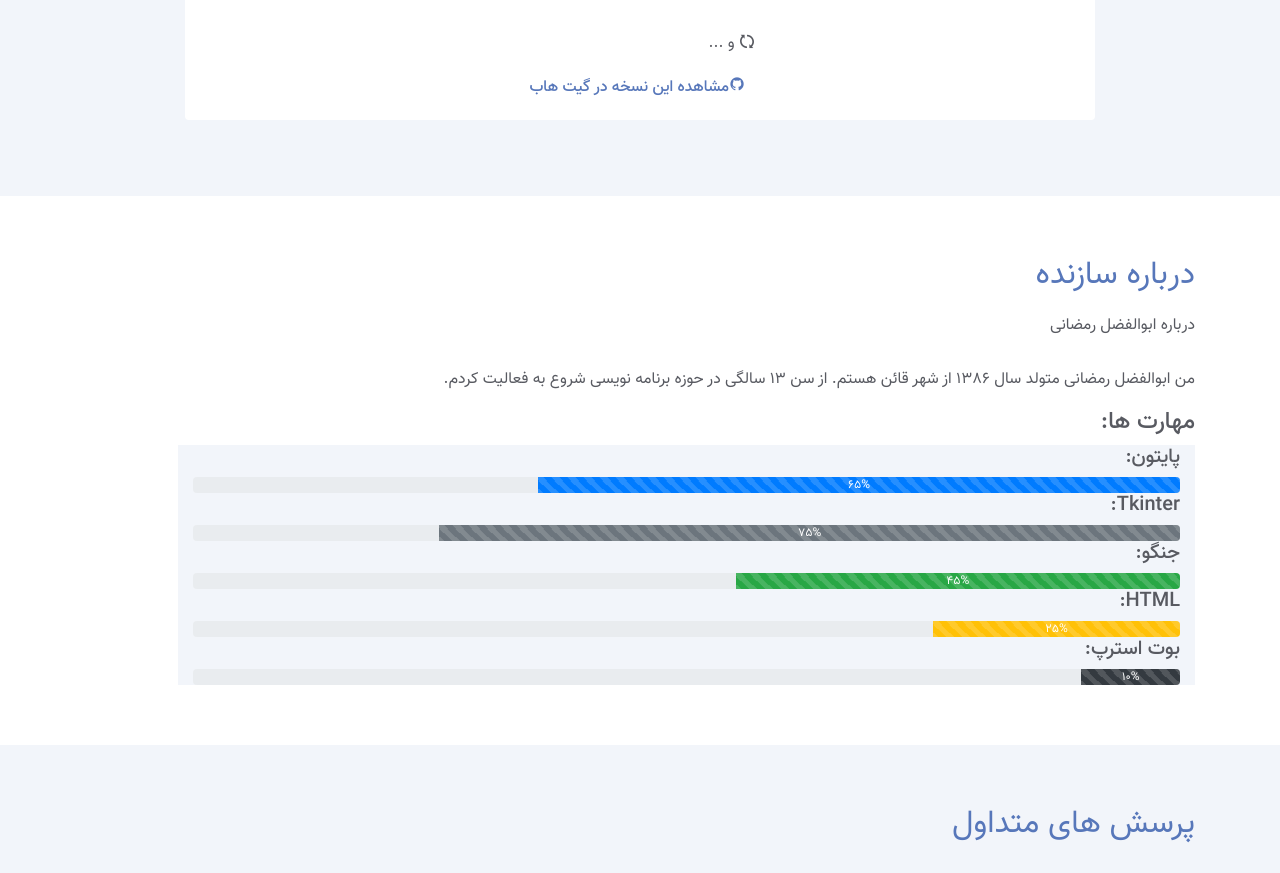
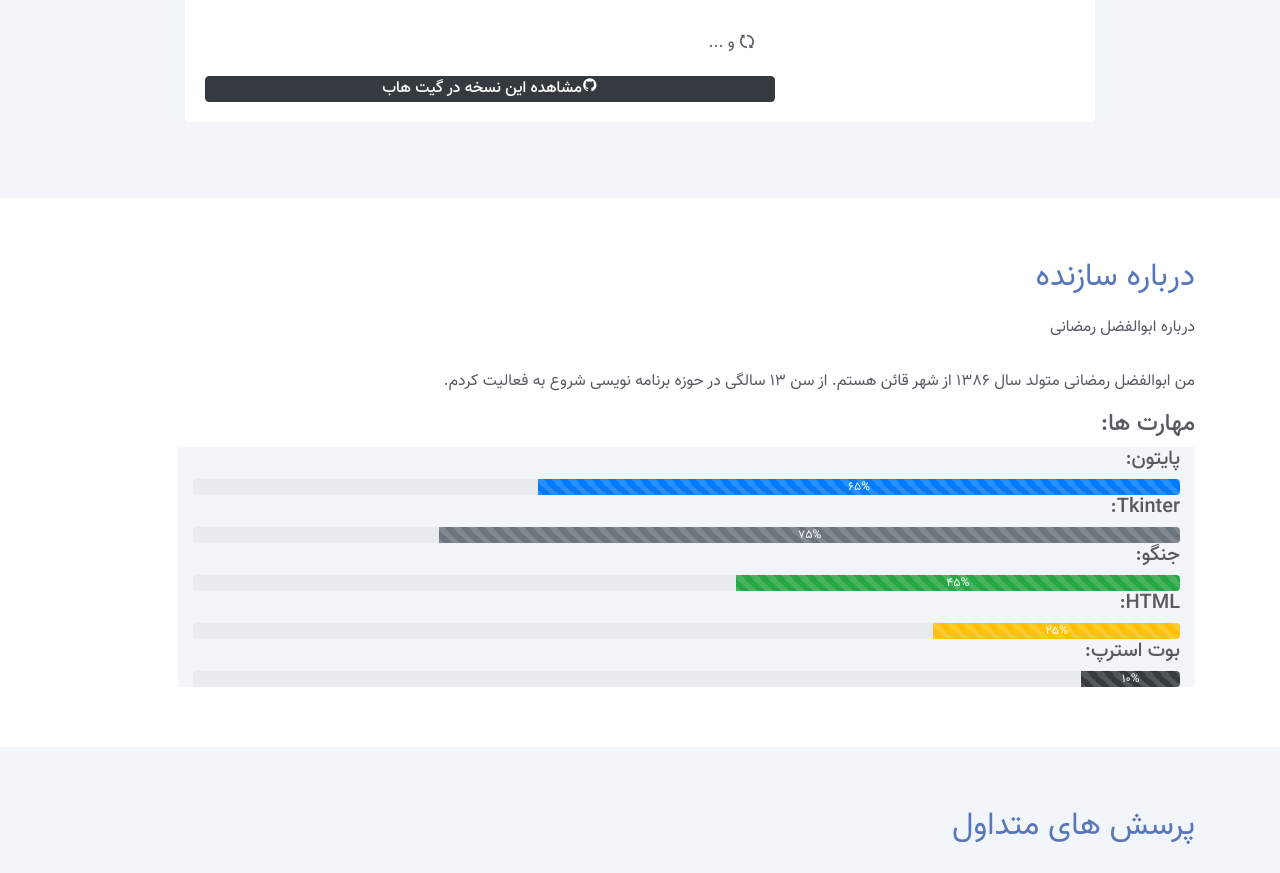
Before and after one commit to AbRamazani/mahab, a plain HTML site: page index.html in a window 1280 px wide. Shown: the part 1953-2826 px from the top of the page. Drawn offline with Linux system fonts and the light colour scheme.

Commit message:
change the version button
set dark mode to the button

```diff
--- a/index.html
+++ b/index.html
@@ -155,7 +155,7 @@
 					  <li><i class="icofont-spinner-alt-3"></i> بهینه سازی و افزودن قابلیت های بیشتر</li>
 					  <li><i class="icofont-spinner-alt-3"></i> و ...</li>
 					</ul>
-					<a href="https://github.com/AbRamazani/mahab/releases/tag/v1.0.0" class="download-btn"><i class="bx bxl-github"></i>مشاهده این نسخه در گیت هاب</a>
+					<a href="https://github.com/AbRamazani/mahab/releases/tag/v1.0.0" class="btn btn-dark"><i class="bx bxl-github"></i>مشاهده این نسخه در گیت هاب</a>
 				  </div>
 				</div>
               </div>
```
